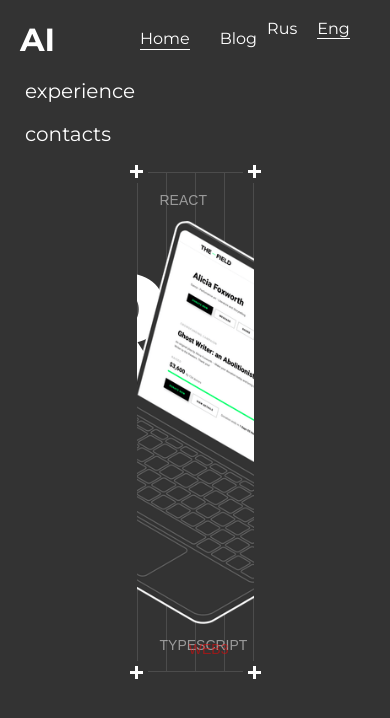
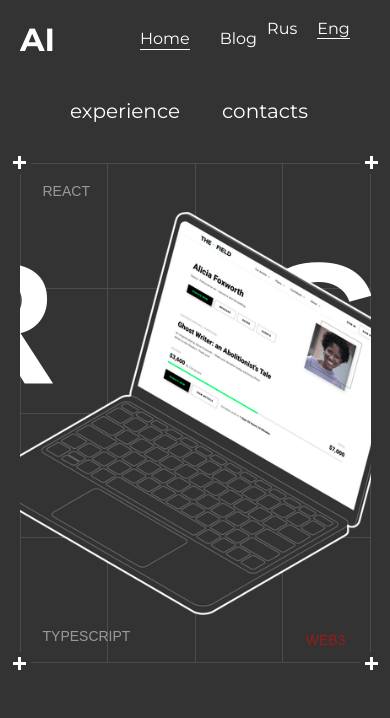
Before and after one commit to gftx/anton_ivanov, a React (Vite) app: page / in a window 390 px wide. Shown: the top 718 px of the page. Built offline with nearby package versions, Linux system fonts and the light colour scheme.

Commit message:
done experience and mobile layout

```diff
--- a/package.json
+++ b/package.json
@@ -10,6 +10,7 @@
     "preview": "vite preview"
   },
   "dependencies": {
+    "hamburger-react": "^2.5.1",
     "i18next": "^23.16.4",
     "react": "^18.3.1",
     "react-dom": "^18.3.1",
--- a/src/components/Language/index.tsx
+++ b/src/components/Language/index.tsx
@@ -7,10 +7,18 @@ const languages = [
   { code: "en", lang: "Eng" },
 ];
 
-const LanguageSelecor = () => {
+interface Props {
+  onClick?: () => void
+}
+
+const LanguageSelector = (props: Props) => {
+  const { onClick } = props
   const { i18n } = useTranslation();
   const changeLanguage = (lang: string) => {
     i18n.changeLanguage(lang);
+    if (onClick) {
+      onClick()
+    }
   };
 
   return (
@@ -30,4 +38,4 @@ const LanguageSelecor = () => {
   );
 };
 
-export { LanguageSelecor };
+export { LanguageSelector };
--- a/src/components/Layout/index.scss
+++ b/src/components/Layout/index.scss
@@ -32,5 +32,52 @@
         }
       }
     }
+
+    &-hamburger {
+      position: absolute;
+
+      background: #333333;
+      z-index: 10000;
+      top: 80px;
+      left: 0;
+
+      width: 100vw;
+      height: calc(100vh - 80px);
+
+      display: flex;
+      flex-direction: column;
+      justify-content: space-between;
+
+      padding: 30px;
+
+      &-nav {
+        display: flex;
+        flex-direction: column;
+
+        align-items: flex-end;
+        gap: 20px;
+
+        &-link {
+          font-size: 30px;
+          border-bottom: 1px solid inherit;
+
+          &__active {
+            border-bottom: 1px solid #ffffff;
+          }
+        }
+      }
+
+      &-mainMenu {
+        display: flex;
+        flex-direction: column;
+      }
+
+      &-language {
+        display: flex;
+        justify-content: center;
+        align-items: center;
+
+      }
+    }
   }
 }
--- a/src/components/Layout/index.tsx
+++ b/src/components/Layout/index.tsx
@@ -1,12 +1,23 @@
 import {Link, Outlet, useLocation} from "react-router-dom";
-import {LanguageSelecor} from "../Language";
+import {LanguageSelector} from "../Language";
 import classNames from "classnames";
+import Hamburger from 'hamburger-react'
+
 import {ROUTS} from "../../const";
 
 import "./index.scss";
+import {useEffect, useState} from "react";
 
 function Layout() {
   const {pathname} = useLocation();
+  const [isMobile, setIsMobile] = useState(false)
+  const [isOpen, setIsOpen] = useState(false)
+
+  useEffect(() => {
+    if (window.screen.width < 768) {
+      setIsMobile(true)
+    }
+  }, [])
 
   return (
     <div className='layout'>
@@ -15,6 +26,39 @@ function Layout() {
           <h1 className='layout-header-logo'>AI</h1>
         </Link>
 
+        {isMobile ? (
+          <>
+            <Hamburger color='#ffffff' toggled={isOpen} toggle={setIsOpen}/>
+            {isOpen && (
+              <div className='layout-header-hamburger'>
+                <div className='layout-header-hamburger-nav'>
+                  <Link
+                    className={classNames("layout-header-hamburger-nav-link", {
+                      "layout-header-hamburger-nav-link__active": pathname === ROUTS.home.url,
+                    })}
+                    to={ROUTS.home.url}
+                    onClick={() => setIsOpen(false)}
+                  >
+                    {ROUTS.home.title}
+                  </Link>
+                  <Link
+                    className={classNames("layout-header-hamburger-nav-link", {
+                      "layout-header-hamburger-nav-link__active": pathname === ROUTS.blog.url,
+                    })}
+                    to={ROUTS.blog.url}
+                    onClick={() => setIsOpen(false)}
+                  >
+                    {ROUTS.blog.title}
+                  </Link>
+                </div>
+                <div className='layout-header-hamburger-language'>
+                  <LanguageSelector onClick={() => setIsOpen(false)}/>
+                </div>
+              </div>
+            )}
+          </>
+        ) : (
+          <>
             <div className='layout-header-routing'>
               <Link
                 className={classNames("layout-header-routing-link", {
@@ -33,8 +77,10 @@ function Layout() {
                 {ROUTS.blog.title}
               </Link>
             </div>
+            <LanguageSelector/>
+          </>
+        )}
 
-        <LanguageSelecor/>
       </div>
       <Outlet/>
     </div>
--- a/src/pages/MainPage/components/Experience/index.scss
+++ b/src/pages/MainPage/components/Experience/index.scss
@@ -59,6 +59,7 @@
     text-align: right;
 
     width: 35vw;
+
     p {
       opacity: 0.6;
     }
@@ -71,4 +72,25 @@
       width: 55vw;
     }
   }
+
+  @media (max-width: 768px) {
+    width: 90vw;
+
+    &-skills {
+      width: 75vw;
+    }
+
+    &-list {
+      &-item {
+
+        &-data {
+          font-size: 14px;
+          margin: 0;
+        }
+        &-title {
+          font-size: 20px;
+        }
+      }
+    }
+  }
 }
--- a/src/pages/MainPage/components/Laptop/index.scss
+++ b/src/pages/MainPage/components/Laptop/index.scss
@@ -1,6 +1,6 @@
 .main {
   &-laptop {
-    width: 30vw;
+    width: 40vw;
     margin-right: 50px;
 
     &-plus__icon1 {
@@ -154,3 +154,37 @@
     transform: translateX(-66.66667%);
   }
 }
+
+@media (max-width: 1070px) {
+  .main {
+    &-laptop {
+      width: 60vw;
+    }
+  }
+}
+
+@media (max-width: 768px) {
+  .main {
+    &-laptop {
+      width: 100vw;
+      display: flex;
+      justify-content: center;
+      margin: 0;
+    }
+  }
+}
+
+
+@media (max-width: 650px) {
+  .main {
+    &-laptop {
+      width: 100vw;
+      display: flex;
+      justify-content: center;
+    }
+
+    .grid-wrapper {
+      max-width: 90vw;
+    }
+  }
+}
--- a/src/pages/MainPage/index.scss
+++ b/src/pages/MainPage/index.scss
@@ -30,6 +30,8 @@
       text-align: left;
       font-size: 20px;
       cursor: pointer;
+
+      width: 120px;
 
       &__active {
         opacity: 0.7;
@@ -68,4 +70,28 @@
       }
     }
   }
+
+  @media (max-width: 768px) {
+    &-container {
+      flex-direction: column;
+      height: 100%;
+      gap: 20px;
+    }
+    &-title {
+      height: 100%;
+      width: 90vw;
+
+      display: flex;
+      justify-content: center;
+    }
+    &-navigation {
+      flex-direction: row;
+      width: 100%;
+      justify-content: center;
+
+      &-btn {
+        text-align: center;
+      }
+    }
+  }
 }
```
Also changed, not shown: 1 other file (tests, documents, lock files or other folders). Lines whose indentation alone changed are shown as unchanged.
